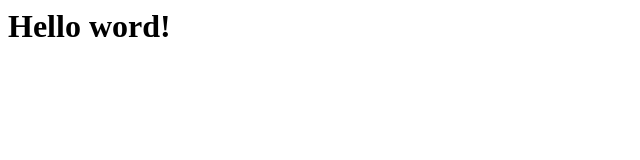
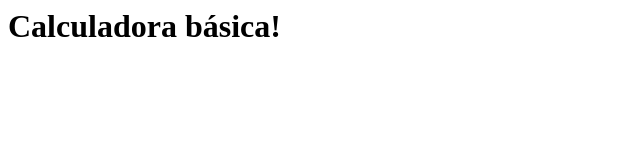
Before and after one commit to DoCarmoVentura/demo-repo, a plain HTML site: page index.html in a window 1280 px wide. Shown: the whole page, without its empty margins (0-640 px from the left). Drawn offline with Linux system fonts and the light colour scheme.

Commit message:
Título da app

```diff
--- a/index.html
+++ b/index.html
@@ -1 +1 @@
-<h1>Hello word!</h1>
+<h1>Calculadora básica!</h1>
```
